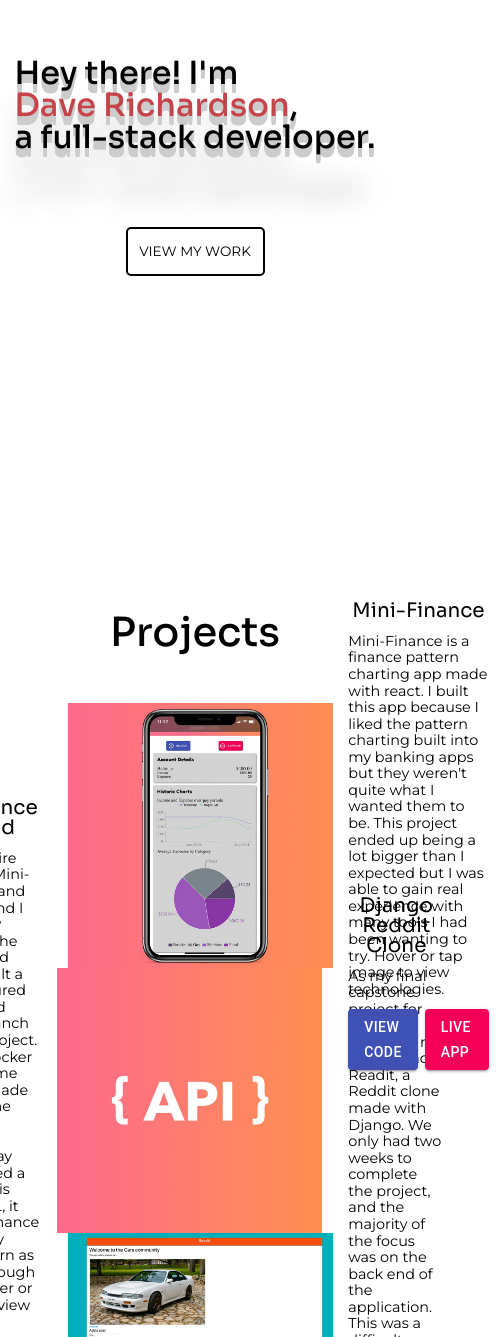
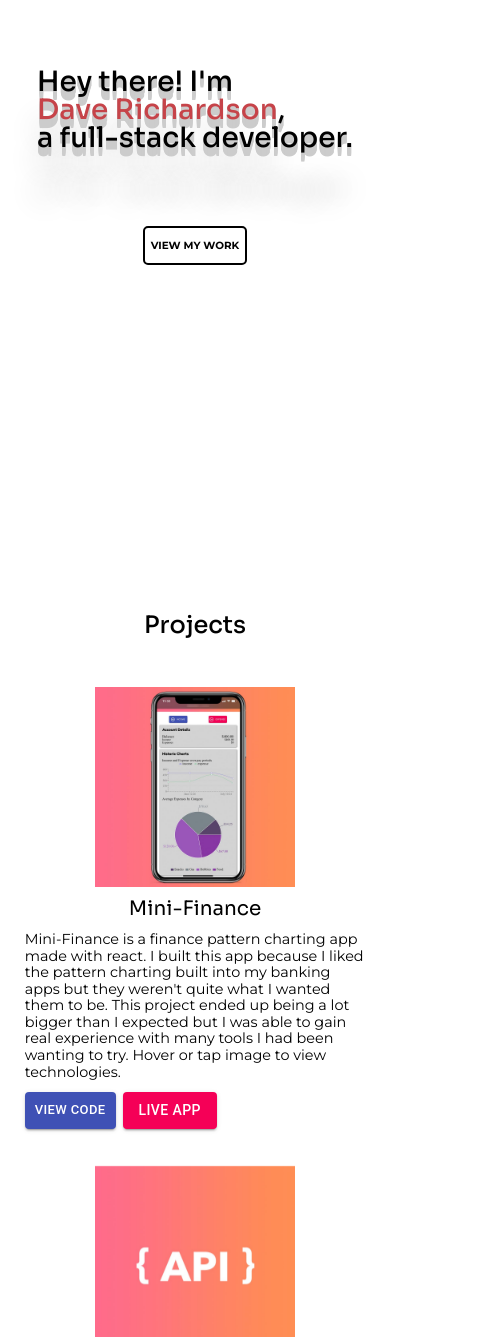
Before and after one commit to DavidRinSE/portfolio, a React (Create React App) app: page / in a window 390 px wide. Shown: the part 231-1568 px from the top of the page, 504 px wide, since content can reach past the window. Built offline with nearby package versions, Linux system fonts and the light colour scheme.

Commit message:
rough mobile layout

```diff
--- a/src/components/AboutMe.jsx
+++ b/src/components/AboutMe.jsx
@@ -11,7 +11,13 @@
             fontFamily: "'Sora', sans-serif",
             fontWeight: '500',
             textAlign: 'center',
-            marginBottom: '50px'
+            marginBottom: '50px',
+            [theme.breakpoints.down('1025')]:{
+                fontSize: '1.75em',
+            },
+            [theme.breakpoints.down('690')]: {
+                fontSize: '1.5em'
+            }
         }
     },
     imageWrapper: {
@@ -23,6 +29,10 @@
             content: '""',
             display: 'block',
             paddingTop: '100%',
+        },
+        [theme.breakpoints.down('690')]: {
+            width: '35%',
+            marginTop: '7px'
         }
     },
     image: {
@@ -48,6 +58,13 @@
         border: '5px solid #1e1e1e',
         borderRadius: '12px',
         marginBottom: '50px',
+        [theme.breakpoints.down('1025')]: {
+            width: '90vw'
+        },
+        [theme.breakpoints.down('690')]: {
+            flexDirection: 'column',
+            height: 'auto'
+        }
     },
     textWrap: {
         height: '100%',
@@ -72,6 +89,20 @@
             fontFamily: 'Montserrat',
             ineHeight: '1.15em',
             color: 'white'
+        },
+        [theme.breakpoints.down('1025')]: {
+            '& h3': {
+                fontSize: '1.15em',
+            },
+            '& p': {
+                width: '90%',
+                fontSize: '.8em',
+                lineHeight: '150%'
+            },
+        },
+        [theme.breakpoints.down('960')]: {
+            clipPath: 'polygon(0 15px, 101% 0, 101% 101%, 0 101%)',
+            padding: '10px 0'
         }
     }
 }))
--- a/src/components/Contact.jsx
+++ b/src/components/Contact.jsx
@@ -17,7 +17,13 @@
             marginBottom: '50px',
             marginLeft: 'auto',
             marginRight: 'auto',
-            color: 'white'
+            color: 'white',
+            [theme.breakpoints.down('1025')]:{
+                fontSize: '1.75em',
+            },
+            [theme.breakpoints.down('690')]: {
+                fontSize: '1.5em'
+            }
         }
     }
 }))
--- a/src/components/MessageForm.jsx
+++ b/src/components/MessageForm.jsx
@@ -33,6 +33,9 @@
         '& .MuiFormControl-root, .MuiButton-contained': {
             marginTop: '12px'
         },
+        [theme.breakpoints.down('690')]: {
+            width: '325px'
+        }
     },
 }))
 
--- a/src/components/Project.jsx
+++ b/src/components/Project.jsx
@@ -10,12 +10,19 @@
         [theme.breakpoints.up('1920')]: {
             height: '325px'
         },
-        // height: '33.33vh',
         display: 'flex',
         flexDirection: 'row',
+        [theme.breakpoints.down('690')]: {
+            height: 'auto',
+            flexDirection: 'column',
+            alignItems: 'center',
+            marginBottom: '25px'
+        }
     },
     rightImage: {
-        flexDirection: 'row-reverse'
+        [theme.breakpoints.up('690')]: {
+            flexDirection: 'row-reverse'
+        }
     },
     imageWrap: {
         height: '100%',
@@ -29,6 +36,10 @@
             position: 'absolute',
             transition: 'all .4s ease',
             top: 0,
+        },
+        [theme.breakpoints.down('690')]: {
+            height: '200px',
+            paddingRight: '200px',
         }
     },
     textWrap: {
@@ -76,7 +87,7 @@
                     {/* {data.repo && <a className={classes.link1} href={data.repo}>See The Code</a>}
                     {data.live && <a className={classes.link2} href={data.live}>Live App</a>}
                     {data.video && <a className={classes.link3} href={data.video}>Video Demo</a>} */}
-                    {data.repo && <Button variant="contained" color="primary" href={data.repo} style={{marginRight: '7px'}}>View Code</Button>}
+                    {data.repo && <Button variant="contained" color="primary" href={data.repo} style={{marginRight: '7px'}} size='small'>View Code</Button>}
                     {data.live && <Button variant="contained" color="secondary" href={data.live}>Live App</Button>}
                     {/* {data.video && <a className={classes.link3} href={data.video}>Video Demo</a>} */}
                 </div>
--- a/src/components/Projects.jsx
+++ b/src/components/Projects.jsx
@@ -5,7 +5,7 @@
 import miniFinanceBackendImages from "../images/mini-finance-backend"
 import readitImages from "../images/readit"
 
-const useStyles = makeStyles(() => ({
+const useStyles = makeStyles((theme) => ({
     wrapper: {
         marginBottom: '75px',
         '& h2': {
@@ -13,14 +13,27 @@
             fontFamily: "'Sora', sans-serif",
             fontWeight: '500',
             textAlign: 'center',
-            marginBottom: '50px'
+            marginBottom: '50px',
+            [theme.breakpoints.down('1025')]:{
+                fontSize: '1.75em',
+            },
+            [theme.breakpoints.down('690')]: {
+                fontSize: '1.5em'
+            }
         }
     },
     projects: {
         maxWidth: '960px',
         width: '65vw',
         marginRight: 'auto',
-        marginLeft: 'auto'
+        marginLeft: 'auto',
+        [theme.breakpoints.down('1025')]: {
+            width: '80vw'
+        },
+        [theme.breakpoints.down('690')]: {
+            width: '95%',
+            maxWidth: '400px'
+        }
     },
 }));
 
--- a/src/components/Technologies.jsx
+++ b/src/components/Technologies.jsx
@@ -2,20 +2,30 @@
 import { makeStyles } from '@material-ui/styles';
 import technologies from "../images/technologies"
 import Technology from "./Technology"
+import useMediaQuery from '@material-ui/core/useMediaQuery';
 
 const useStyles = makeStyles((theme) => ({
     wrapper: {
         width: '50%',
         marginRight: 'auto',
         marginLeft: 'auto',
-        marginBottom: '14px'
+        marginBottom: '14px',
+        [theme.breakpoints.down('1025')]: {
+            width: '75%'
+        },
+        [theme.breakpoints.down('690')]: {
+            width: '80%'
+        }
     },
     title: {
         fontSize: '1.75em',
         fontFamily: "'Sora', sans-serif",
         fontWeight: '500',
         textAlign: 'center',
-        marginBottom: '35px'
+        marginBottom: '35px',
+        [theme.breakpoints.down('1025')]: {
+            fontSize: '1.15em',
+        }
     },
     logoWrap: {
         display: 'flex',
@@ -26,6 +36,10 @@
         //     height: '75px',
         //     margin: '7px'
         // }
+        [theme.breakpoints.down('690')]: {
+            alignItems: 'center',
+            flexDirection: 'column'
+        }
     }
 }))
 
@@ -38,20 +52,21 @@
     const devopsElements = devops.map(logo => <img src={logo.img}/>)
     const toolsElements = tools.map(logo => <img src={logo.img}/>)
 
+    const matches = useMediaQuery('(min-width: 690px)')
     return (
         <div className={classes.wrapper}>
             <h3 className={classes.title}>Technologies I Have Used</h3>
             <div className={classes.logoWrap}>
-                <Technology title="FRONTEND" style={{marginRight: '7px',marginBottom: '7px'}}>
+                <Technology title="FRONTEND" style={(matches) ? {marginRight: '7px',marginBottom: '7px'} : {}}>
                     {frontendElements}
                 </Technology>
-                <Technology title="BACKEND" style={{marginLeft: '7px',marginBottom: '7px'}}>
+                <Technology title="BACKEND" style={(matches) ? {marginLeft: '7px',marginBottom: '7px'} : {}}>
                     {backendElements}
                 </Technology>
-                <Technology title="DEVOPS" style={{marginRight: '7px',marginTop: '7px'}}>
+                <Technology title="DEVOPS" style={(matches) ? {marginRight: '7px',marginTop: '7px'} : {}}>
                     {devopsElements}
                 </Technology>
-                <Technology title="TOOLS" style={{marginLeft: '7px',marginTop: '7px'}}>
+                <Technology title="TOOLS" style={(matches) ? {marginLeft: '7px',marginTop: '7px'} : {}}>
                     {toolsElements}
                 </Technology>
             </div>
--- a/src/components/Technology.jsx
+++ b/src/components/Technology.jsx
@@ -5,7 +5,11 @@
     wrapper: {
         width: '48%',
         border: '2px solid #1e1e1e',
-        borderRadius: '10px'
+        borderRadius: '10px',
+        [theme.breakpoints.down('690')]: {
+            width: '100%',
+            margin: '7px 0'
+        }
     },
     header: {
         backgroundColor: '#1e1e1e',
--- a/src/components/Welcome.jsx
+++ b/src/components/Welcome.jsx
@@ -19,9 +19,16 @@
         "& strong": {
             color: '#c64349'
         },
-        [theme.breakpoints.down('sm')]:{
+        [theme.breakpoints.down('1025')]:{
+            fontSize: '3.5em',
+            marginLeft: '-75px'
+        },
+        [theme.breakpoints.down('690')]: {
             fontSize: '2em',
-            margin: '0px 0px 0px -100px'
+            marginLeft: '-100px'
+        },
+        [theme.breakpoints.down('400')]: {
+            fontSize: '1.75em',
         }
     },
     button: {
@@ -40,9 +47,14 @@
             marginTop: 'auto',
             lineHeight: '60px',
             cursor: 'pointer',
-            [theme.breakpoints.down('sm')]: {
+            [theme.breakpoints.down('1025')]: {
                 fontSize: '.85em',
                 lineHeight: '45px'
+            },
+            [theme.breakpoints.down('690')]: {
+                fontSize: '.65em',
+                lineHeight: '35px',
+                fontWeight: '600'
             }
         },
         "&:hover, &:active": {
@@ -50,12 +62,16 @@
             borderColor: '#c64349',
             color: 'white'
         },
-        [theme.breakpoints.down('sm')]: {
+        [theme.breakpoints.down('1025')]: {
             width: '135px',
             height: '45px',
             marginTop: '24px',
             border: '2px solid',
             transition: 'all 0.1s ease',
+        },
+        [theme.breakpoints.down('690')]: {
+            width: '100px',
+            height: '35px'
         }
     }
 }));
```
